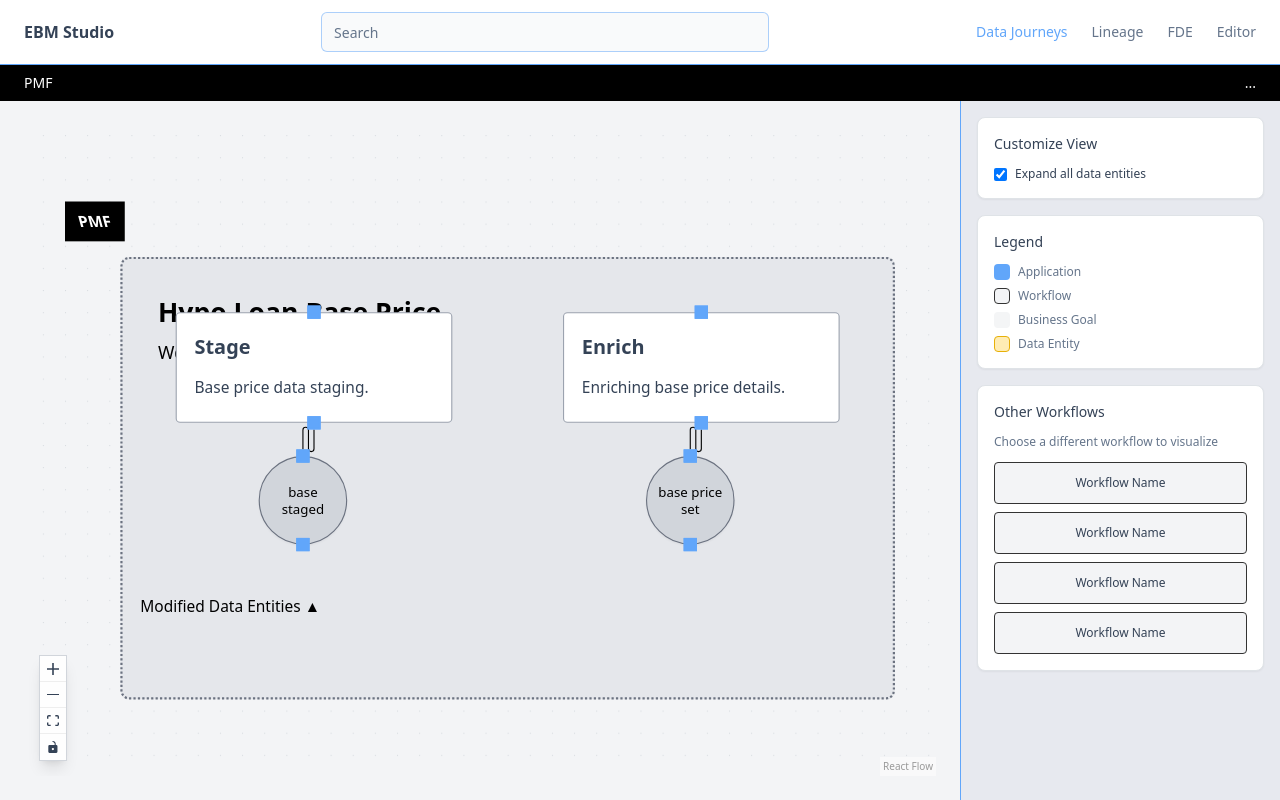
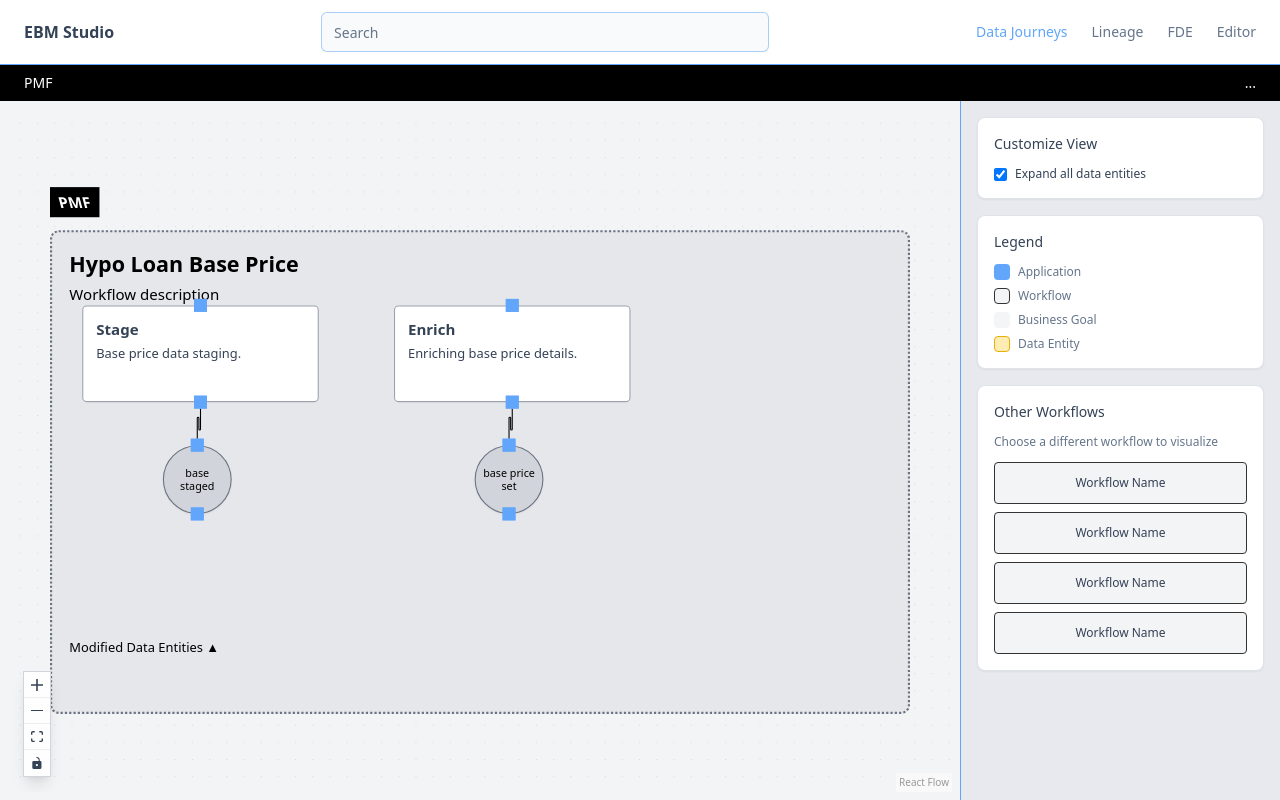
Before and after one commit to vinoth7ar/react-flowchart, a React (Vite) app: page / in a window 1280 px wide. Built offline with nearby package versions, Linux system fonts and the light colour scheme.

Commit message:
Refine CSS for Figma compliance
Implement CSS changes to address visual gaps and ensure closer adherence to the Figma design.

```diff
--- a/src/components/workflow/CircularNode.tsx
+++ b/src/components/workflow/CircularNode.tsx
@@ -18,7 +18,7 @@ const CircularNode = ({ data }: NodeProps) => {
   };
 
   const getCircleStyles = () => {
-    return 'w-20 h-20 rounded-full bg-gray-300 border border-gray-500 flex items-center justify-center shadow-sm cursor-pointer hover:shadow-md transition-shadow';
+    return 'w-16 h-16 rounded-full bg-gray-300 border border-gray-500 flex items-center justify-center shadow-sm cursor-pointer hover:shadow-md transition-shadow';
   };
 
   return (
@@ -26,7 +26,7 @@ const CircularNode = ({ data }: NodeProps) => {
       className={getCircleStyles()}
       onClick={handleClick}
     >
-      <div className="text-xs font-medium text-center text-black px-2 leading-tight">
+      <div className="text-[10px] font-medium text-center text-black px-1 leading-tight">
         {nodeData.label}
       </div>
 
--- a/src/components/workflow/WorkflowBuilder.tsx
+++ b/src/components/workflow/WorkflowBuilder.tsx
@@ -36,14 +36,14 @@ const mockWorkflowData = {
       id: 'stage-node',
       title: 'Stage',
       description: 'Base price data staging.',
-      position: { x: 50, y: 50 },
+      position: { x: 30, y: 70 },
       color: 'gray',
     },
     {
       id: 'enrich-node',
       title: 'Enrich',
       description: 'Enriching base price details.',
-      position: { x: 400, y: 50 },
+      position: { x: 320, y: 70 },
       color: 'gray',
     }
   ],
@@ -51,13 +51,13 @@ const mockWorkflowData = {
     {
       id: 'base-staged-circle',
       label: 'base staged',
-      position: { x: 125, y: 180 },
+      position: { x: 105, y: 200 },
       color: 'gray',
     },
     {
       id: 'base-price-set-circle',
       label: 'base price set',
-      position: { x: 475, y: 180 },
+      position: { x: 395, y: 200 },
       color: 'gray',
     }
   ],
@@ -87,7 +87,7 @@ const createInitialNodes = (workflowData: typeof mockWorkflowData): Node[] => {
   nodes.push({
     id: 'pmf-tag',
     type: 'pmf-tag',
-    position: { x: 50, y: 50 },
+    position: { x: 20, y: 20 },
     data: {
       title: 'PMF',
       type: 'pmf-tag',
@@ -100,13 +100,13 @@ const createInitialNodes = (workflowData: typeof mockWorkflowData): Node[] => {
   nodes.push({
     id: workflowData.workflow.id,
     type: 'workflow',
-    position: { x: 100, y: 100 },
+    position: { x: 20, y: 60 },
     data: {
       title: workflowData.workflow.title,
       description: workflowData.workflow.description,
       type: 'workflow',
     } as WorkflowNodeData,
-    style: { width: 700, height: 400 },
+    style: { width: 800, height: 450 },
     draggable: true,
   });
 
@@ -125,7 +125,7 @@ const createInitialNodes = (workflowData: typeof mockWorkflowData): Node[] => {
       } as WorkflowNodeData,
       parentId: workflowData.workflow.id,
       extent: 'parent',
-      style: { width: 250, height: 100 },
+      style: { width: 220, height: 90 },
       draggable: true,
     });
   });
@@ -185,8 +185,8 @@ const WorkflowBuilder = () => {
     const entityNodes: Node[] = [];
 
     mockWorkflowData.entities.forEach((entity, index) => {
-      const x = 50 + index * 200;
-      const y = 320;
+      const x = 30 + index * 180;
+      const y = 350;
 
       entityNodes.push({
         id: entity.id,
@@ -217,7 +217,7 @@ const WorkflowBuilder = () => {
   return (
     <div className="flex h-screen bg-gray-100">
       {/* Main Canvas */}
-      <div className="flex-1 p-6">
+      <div className="flex-1 p-2">
         <ReactFlow
           nodes={allNodes}
           edges={edges}
@@ -227,14 +227,14 @@ const WorkflowBuilder = () => {
           nodeTypes={nodeTypes}
           fitView
           className="bg-gray-100"
-          defaultViewport={{ x: 0, y: 0, zoom: 0.8 }}
+          defaultViewport={{ x: 0, y: 0, zoom: 0.9 }}
           nodesDraggable={true}
           nodesConnectable={true}
           elementsSelectable={true}
         >
           <Background
             color="#d1d5db"
-            gap={20}
+            gap={16}
             size={1}
           />
           <Controls className="bg-white border border-gray-300 shadow-lg" />
--- a/src/components/workflow/WorkflowNode.tsx
+++ b/src/components/workflow/WorkflowNode.tsx
@@ -18,17 +18,17 @@ const WorkflowNode = ({ data }: NodeProps) => {
   const getNodeStyles = () => {
     switch (nodeData.type) {
       case 'workflow':
-        return 'bg-gray-200 border-2 border-dotted border-gray-500 rounded-lg min-w-[700px] min-h-[400px] p-8 relative';
+        return 'bg-gray-200 border-2 border-dotted border-gray-500 rounded-lg min-w-[800px] min-h-[450px] p-4 relative';
       case 'stage':
-        return 'bg-white border border-gray-400 rounded p-4 min-w-[250px] min-h-[100px] cursor-pointer hover:shadow-md transition-shadow';
+        return 'bg-white border border-gray-400 rounded p-3 min-w-[220px] min-h-[90px] cursor-pointer hover:shadow-md transition-shadow';
       case 'data':
         let bgColor = 'bg-gray-300';
         if (nodeData.color === 'yellow') {
           bgColor = 'bg-yellow-400';
         }
-        return `${bgColor} border border-gray-500 px-4 py-3 text-sm font-medium cursor-pointer hover:shadow-md transition-shadow`;
+        return `${bgColor} border border-gray-500 px-3 py-2 text-sm font-medium cursor-pointer hover:shadow-md transition-shadow`;
       case 'pmf-tag':
-        return 'bg-black text-white px-3 py-2 text-sm font-bold cursor-pointer hover:opacity-80 transition-opacity';
+        return 'bg-black text-white px-2 py-1 text-sm font-bold cursor-pointer hover:opacity-80 transition-opacity';
       case 'process':
         return 'bg-workflow-process-bg text-workflow-process-text border-workflow-stage-border border rounded px-3 py-1 text-sm font-medium cursor-pointer hover:shadow-md transition-shadow';
       default:
@@ -67,23 +67,23 @@ const WorkflowNode = ({ data }: NodeProps) => {
   if (nodeData.type === 'workflow') {
     return (
       <div className={getNodeStyles()}>
-        <div className="text-2xl font-bold text-black mb-2">
+        <div className="text-xl font-bold text-black mb-1">
           {nodeData.title}
         </div>
 
         {nodeData.description && (
-          <div className="text-base text-black mb-8">
+          <div className="text-sm text-black mb-4">
             {nodeData.description}
           </div>
         )}
 
-        <div className="space-y-6">
+        <div className="space-y-4">
           {/* Stage and Enrich boxes will be positioned inside */}
         </div>
 
         {/* Modified Data Entities Label */}
-        <div className="absolute bottom-16 left-4">
-          <div className="text-sm font-medium text-black mb-2">
+        <div className="absolute bottom-12 left-4">
+          <div className="text-xs font-medium text-black mb-1">
             Modified Data Entities ▲
           </div>
         </div>
@@ -93,11 +93,11 @@ const WorkflowNode = ({ data }: NodeProps) => {
 
   return (
     <div className={getNodeStyles()} onClick={handleClick}>
-      <div className="text-lg font-bold text-foreground mb-3">
+      <div className="text-sm font-bold text-foreground mb-1">
         {nodeData.title}
       </div>
       {nodeData.description && (
-        <div className="text-sm text-foreground leading-relaxed">
+        <div className="text-xs text-foreground leading-tight">
           {nodeData.description}
         </div>
       )}
```
